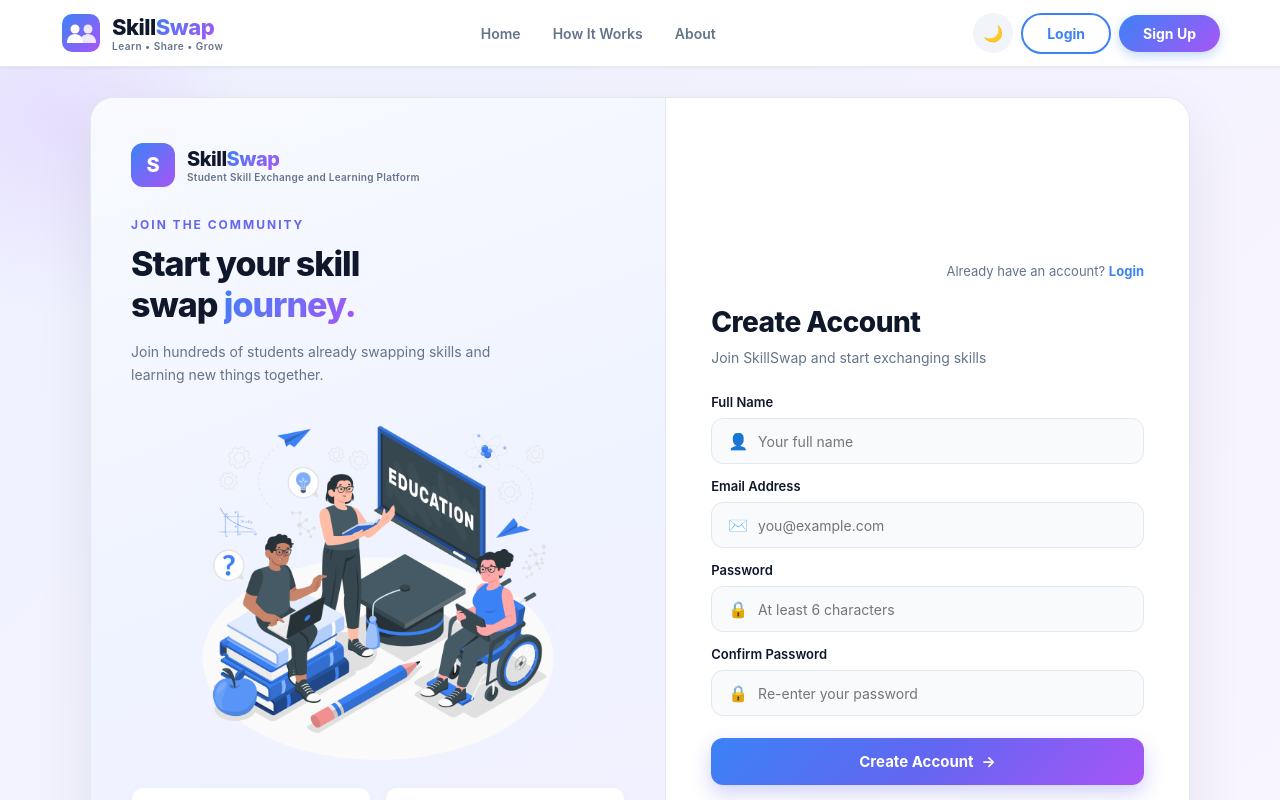
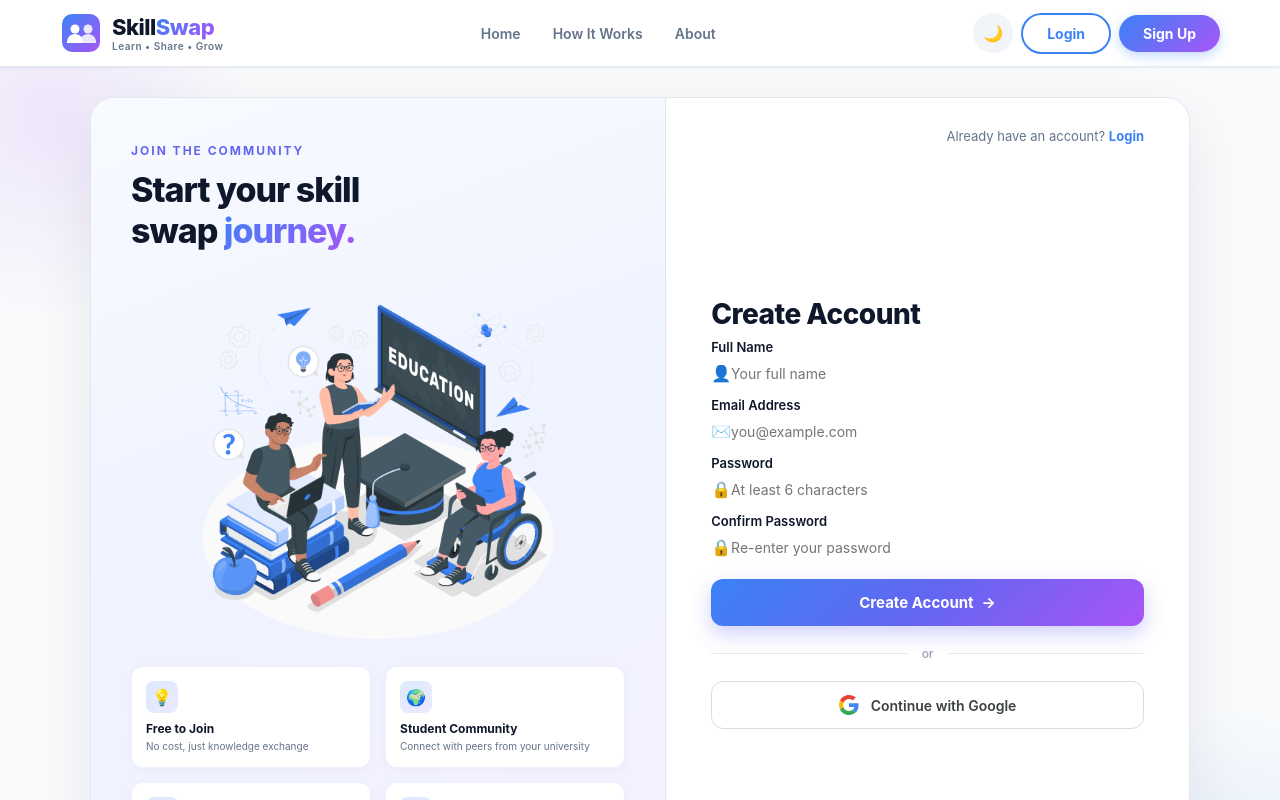
Before and after one commit to tharukasewmini1230-creator/SkillConnect, a React (Vite) app in the folder frontend/: page /register in a window 1280 px wide. Shown: the top 800 px of the page. Built offline with nearby package versions, Linux system fonts and the light colour scheme.

Commit message:
feat: enhance Register page layout and styles for improved user experience

```diff
--- a/frontend/src/pages/Register.jsx
+++ b/frontend/src/pages/Register.jsx
@@ -62,10 +62,9 @@ const Register = () => {
     flow: 'implicit',
   });
 
-  return (
-    <div style={{
+    return (
+    <div className="login-page-bg" style={{
       minHeight: 'calc(100vh - 68px)',
-      background: 'linear-gradient(135deg, #EEF2FF 0%, #F5F3FF 50%, #FAF5FF 100%)',
       display: 'flex',
       alignItems: 'center',
       justifyContent: 'center',
@@ -96,28 +95,27 @@ const Register = () => {
         maxWidth: '1100px',
         width: '100%',
         display: 'grid',
-        gridTemplateColumns: 'minmax(0, 1.1fr) minmax(0, 1fr)',   // ← Swap කරන්න
+        gridTemplateColumns: 'minmax(0, 1.1fr) minmax(0, 1fr)',
         overflow: 'hidden',
         position: 'relative',
         zIndex: 1,
         border: '1px solid var(--border)'
       }}>
 
-        {/* ====== LEFT SIDE — Form Section ====== */}
-        <div style={{
+        {/* ====== Form Section ====== */}
+        <div className="register-form-section" style={{
           padding: '45px 45px',
-          display: 'flex',
-          flexDirection: 'column',
-          justifyContent: 'center',
-          background: '#fff',
+          display: 'flex', flexDirection: 'column', justifyContent: 'center',
+          position: 'relative',
           order: 2
         }}>
 
-          {/* Top: Already have account link */}
-          <div style={{ textAlign: 'right', marginBottom: '25px' }}>
-            <span style={{ fontSize: '13px', color: '#64748B' }}>
-              Already have an account?{' '}
-            </span>
+          {/* Top-right: Already have an account? */}
+          <div style={{
+            position: 'absolute', top: '30px', right: '45px',
+            fontSize: '13px', color: 'var(--gray)'
+          }}>
+            Already have an account?{' '}
             <Link to="/login" style={{
               fontSize: '13px', color: '#3B82F6', fontWeight: '700',
               textDecoration: 'none'
@@ -128,14 +126,11 @@ const Register = () => {
 
           {/* Heading */}
           <h2 style={{
-            fontSize: '28px', fontWeight: '800', color: '#0F172A',
+            fontSize: '28px', fontWeight: '800', color: 'var(--dark)',
             marginBottom: '8px', letterSpacing: '-0.5px'
           }}>
             Create Account
           </h2>
-          <p style={{ fontSize: '14px', color: '#64748B', marginBottom: '25px', lineHeight: '1.6' }}>
-            Join SkillSwap and start exchanging skills
-          </p>
 
           {/* Error */}
           {error && (
@@ -154,100 +149,76 @@ const Register = () => {
           <form onSubmit={handleSubmit}>
             {/* Name */}
             <div style={{ marginBottom: '14px' }}>
-              <label style={{ display: 'block', marginBottom: '8px', color: '#0F172A', fontSize: '13px', fontWeight: '600' }}>
+              <label className="form-label" style={{ display: 'block', marginBottom: '8px', fontSize: '13px', fontWeight: '600' }}>
                 Full Name
               </label>
-              <div style={{
-                display: 'flex', alignItems: 'center', gap: '10px',
-                background: '#F8FAFC', border: '1px solid #E2E8F0',
-                borderRadius: '12px', padding: '12px 16px'
-              }}>
-                <span style={{ fontSize: '16px', color: '#94A3B8' }}>👤</span>
+              <div className="form-input-wrapper">
+                <span style={{ fontSize: '16px', color: 'var(--gray)' }}>👤</span>
                 <input
                   type="text"
                   value={name}
                   onChange={(e) => setName(e.target.value)}
                   required
                   placeholder="Your full name"
-                  style={{
-                    flex: 1, border: 'none', background: 'transparent',
-                    fontSize: '14px', color: '#0F172A', outline: 'none'
-                  }}
+                  className="form-input"
+                  style={{ flex: 1, border: 'none', background: 'transparent', fontSize: '14px', outline: 'none' }}
                 />
               </div>
             </div>
 
             {/* Email */}
             <div style={{ marginBottom: '14px' }}>
-              <label style={{ display: 'block', marginBottom: '8px', color: '#0F172A', fontSize: '13px', fontWeight: '600' }}>
+              <label className="form-label" style={{ display: 'block', marginBottom: '8px', fontSize: '13px', fontWeight: '600' }}>
                 Email Address
               </label>
-              <div style={{
-                display: 'flex', alignItems: 'center', gap: '10px',
-                background: '#F8FAFC', border: '1px solid #E2E8F0',
-                borderRadius: '12px', padding: '12px 16px'
-              }}>
-                <span style={{ fontSize: '16px', color: '#94A3B8' }}>✉️</span>
+              <div className="form-input-wrapper">
+                <span style={{ fontSize: '16px', color: 'var(--gray)' }}>✉️</span>
                 <input
                   type="email"
                   value={email}
                   onChange={(e) => setEmail(e.target.value)}
                   required
                   placeholder="you@example.com"
-                  style={{
-                    flex: 1, border: 'none', background: 'transparent',
-                    fontSize: '14px', color: '#0F172A', outline: 'none'
-                  }}
+                  className="form-input"
+                  style={{ flex: 1, border: 'none', background: 'transparent', fontSize: '14px', outline: 'none' }}
                 />
               </div>
             </div>
 
             {/* Password */}
             <div style={{ marginBottom: '14px' }}>
-              <label style={{ display: 'block', marginBottom: '8px', color: '#0F172A', fontSize: '13px', fontWeight: '600' }}>
+              <label className="form-label" style={{ display: 'block', marginBottom: '8px', fontSize: '13px', fontWeight: '600' }}>
                 Password
               </label>
-              <div style={{
-                display: 'flex', alignItems: 'center', gap: '10px',
-                background: '#F8FAFC', border: '1px solid #E2E8F0',
-                borderRadius: '12px', padding: '12px 16px'
-              }}>
-                <span style={{ fontSize: '16px', color: '#94A3B8' }}>🔒</span>
+              <div className="form-input-wrapper">
+                <span style={{ fontSize: '16px', color: 'var(--gray)' }}>🔒</span>
                 <input
                   type="password"
                   value={password}
                   onChange={(e) => setPassword(e.target.value)}
                   required
                   placeholder="At least 6 characters"
-                  style={{
-                    flex: 1, border: 'none', background: 'transparent',
-                    fontSize: '14px', color: '#0F172A', outline: 'none'
-                  }}
+                  className="form-input"
+                  style={{ flex: 1, border: 'none', background: 'transparent', fontSize: '14px', outline: 'none' }}
                 />
               </div>
             </div>
 
             {/* Confirm Password */}
             <div style={{ marginBottom: '22px' }}>
-              <label style={{ display: 'block', marginBottom: '8px', color: '#0F172A', fontSize: '13px', fontWeight: '600' }}>
+              <label className="form-label" style={{ display: 'block', marginBottom: '8px', fontSize: '13px', fontWeight: '600' }}>
                 Confirm Password
               </label>
-              <div style={{
-                display: 'flex', alignItems: 'center', gap: '10px',
-                background: '#F8FAFC', border: '1px solid #E2E8F0',
-                borderRadius: '12px', padding: '12px 16px'
-              }}>
-                <span style={{ fontSize: '16px', color: '#94A3B8' }}>🔒</span>
+              <div className="form-input-wrapper">
+                <span style={{ fontSize: '16px', color: 'var(--gray)' }}>🔒</span>
                 <input
                   type="password"
                   value={confirmPassword}
                   onChange={(e) => setConfirmPassword(e.target.value)}
                   required
                   placeholder="Re-enter your password"
-                  style={{
-                    flex: 1, border: 'none', background: 'transparent',
-                    fontSize: '14px', color: '#0F172A', outline: 'none'
-                  }}
+                  className="form-input"
+                  style={{ flex: 1, border: 'none', background: 'transparent', fontSize: '14px', outline: 'none' }}
                 />
               </div>
             </div>
@@ -351,30 +322,6 @@ const Register = () => {
           order: 1
         }} className="login-brand-section">
 
-          {/* Logo */}
-          <Link to="/" style={{ display: 'flex', alignItems: 'center', gap: '12px', textDecoration: 'none', marginBottom: '30px' }}>
-            <div style={{
-              width: '44px', height: '44px', borderRadius: '12px',
-              background: 'linear-gradient(135deg, #3B82F6 0%, #A855F7 100%)',
-              display: 'flex', alignItems: 'center', justifyContent: 'center',
-              color: '#fff', fontWeight: '800', fontSize: '20px'
-            }}>
-              S
-            </div>
-            <div style={{ display: 'flex', flexDirection: 'column', lineHeight: 1 }}>
-              <span style={{ fontSize: '20px', fontWeight: '800', color: '#0F172A', letterSpacing: '-0.5px' }}>
-                Skill<span style={{
-                  background: 'linear-gradient(135deg, #3B82F6 0%, #A855F7 100%)',
-                  WebkitBackgroundClip: 'text',
-                  WebkitTextFillColor: 'transparent'
-                }}>Swap</span>
-              </span>
-              <span style={{ fontSize: '10px', color: '#64748B', fontWeight: '600', marginTop: '3px', letterSpacing: '0.3px' }}>
-                Student Skill Exchange and Learning Platform
-              </span>
-            </div>
-          </Link>
-
           {/* Headline */}
           <div style={{ marginBottom: '20px' }}>
             <p style={{
@@ -394,9 +341,6 @@ const Register = () => {
                 WebkitTextFillColor: 'transparent'
               }}>journey.</span>
             </h1>
-            <p style={{ fontSize: '14px', color: '#64748B', lineHeight: '1.7', maxWidth: '380px' }}>
-              Join hundreds of students already swapping skills and learning new things together.
-            </p>
           </div>
 
           {/* Illustration */}
```
